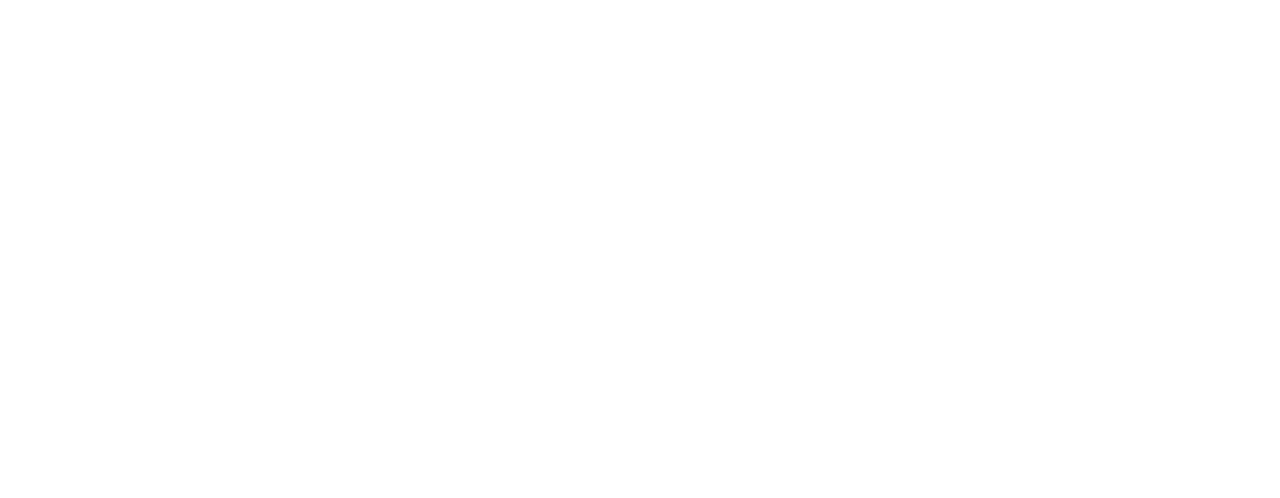
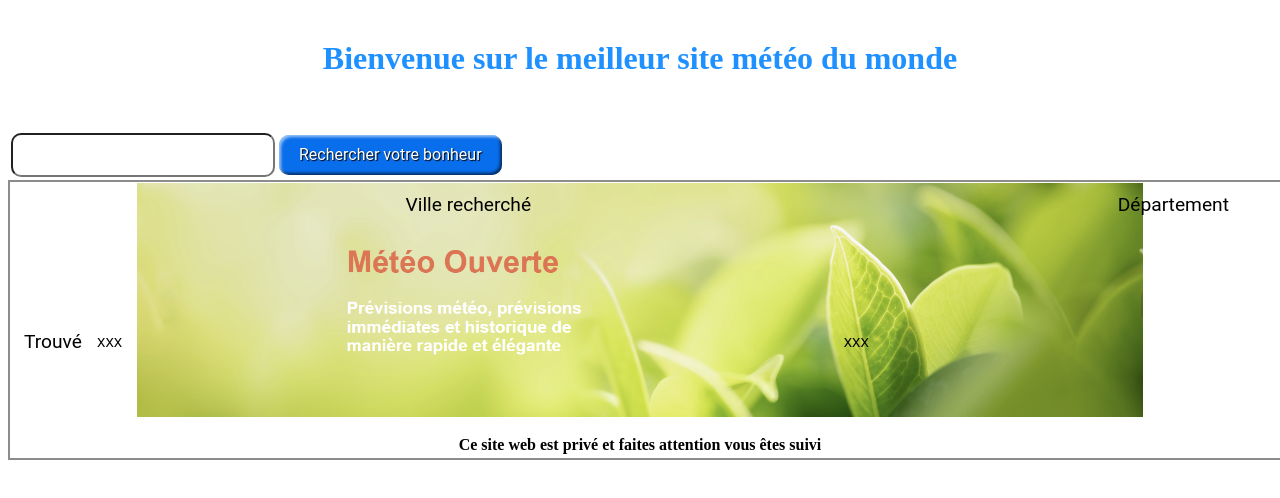
Before and after one commit to leodevops94/ma-meteo-en-html-css-js-php, a plain HTML site: page index.html in a window 1280 px wide. Drawn offline with Linux system fonts and the light colour scheme.

Commit message:
Add files via upload

```diff
--- /dev/null
+++ b/Locale/css/index.css
@@ -0,0 +1,87 @@
+H1{
+    position: static;
+    font: gras 1.2rem "Roboto", sans-serif;
+    text-align: center;
+    top: 20px;
+    block-size: auto;
+    padding: 32px;
+    color: dodgerblue;
+}
+
+
+.styled2{
+    position: left;
+    font: 1.2rem "Roboto", sans-serif;
+    border: 2;
+    line-height: 2.5;
+    padding: 0 20px;
+    font-size: 1rem;
+    text-align: center;
+    text-shadow: 2px 2px 2px #393737;
+    border-radius: 10px;
+}
+
+.styled1 {
+    position: right;
+    font: 1.2rem "Roboto", sans-serif;
+    border: 0;
+    line-height: 2.5;
+    padding: 0 20px;
+    font-size: 1rem;
+    text-align: center;
+    color: #fff;
+    text-shadow: 1px 1px 1px #000;
+    border-radius: 10px;
+    background-color: rgb(9, 110, 235);
+    box-shadow:
+      inset 2px 2px 3px rgba(255, 255, 255, 0.6),
+      inset -2px -2px 3px rgba(0, 0, 0, 0.6);
+    object-fit: contain;
+  }
+
+.styled1:active {
+    box-shadow:
+      inset -2px -2px 3px rgba(255, 255, 255, 0.6),
+      inset 2px 2px 3px rgba(0, 0, 0, 0.6);
+  }
+
+
+
+
+.Rechercherlameteo{
+  position: absolute;
+  height: 280px;
+  width: 1500px;
+  border: 2px solid rgb(140 140 140);
+  font:
+    16px "Open Sans",
+    Helvetica,
+    Arial,
+    sans-serif;
+  object-fit: scale-down;
+}
+
+.ImagePresentation{
+  table-layout: fixed;
+  width: 80%;
+}
+
+.TH1{
+  height: 40px;
+  font: 1.2rem "Roboto", sans-serif;
+}
+
+.TH2{
+  width: 80px;
+  font: 1.2rem "Roboto", sans-serif;
+}
+
+.td{
+  text-align: center;
+  font: 1.2rem "Roboto", sans-serif;
+}
+
+.p{
+  font: Gras 1.2rem "Roboto", sans-serif;
+
+}
--- a/index.html
+++ b/index.html
@@ -2,9 +2,60 @@
 <head>
       <meta charset="UTF-8">
       <meta name="viewport" content="width=device-width, initial-scale=1.0">
-      <title>Document</title>
+      <link  href="./Locale/css/index.css" rel="stylesheet" type="text/css">
+      <title>Bienvenue sur le meilleur site météo du monde</title>
+
 </head>
 <body>
 
+      <colgroup>
+            <col span="12"/>
+      </colgroup>
+
+      <head>
+            <Div>
+            <H1>Bienvenue sur le meilleur site météo du monde</H1>
+            </Div>
+<!--L'idée c'est de vérifier suivant une liste défini (code postal et/ou une villes) avant de lancer la requeête -->
+           <table class="zoneDeRecherche">
+                  <form action="https://openweathermap.org/" method="get">
+                        <tr class="recherche1">
+                              <th ><input class="styled2" id="villeRecherche" name="villeRecherche"></th>
+                              <th ><button popovertaget="villeRecherche" class="styled1" type="submit" formtarget="tableau1">Rechercher votre bonheur</button></th>
+                        </tr>
+                  </form>
+            </table>
+
+      </head>
+
+      <main>
+
+            <table class="Rechercherlameteo" id="tableau1">
+
+                        <tr>
+                              <th> </th>
+                              <th class="TH1">Ville recherché</th>
+                              <th class="TH1">Département</th>
+                        </tr>
+                        <tr>
+                              <th class="TH2">Trouvé</th>
+                              <td>xxx</td>
+                              <td>xxx</td>
+                        </tr>
+
+            </table>
+
+            <table>
+                  <tr>
+                        <th><img class="ImagePresentation" src="./Locale/log/Image-1-Présentation.png" alt="Image de présentation"></th>
+                  </tr>
+            </table>
+
+      </main>
+      <Footer>
+            <p style="text-align: center;"><strong>Ce site web est privé et faites attention vous êtes suivi</strong></p>
+
+      </Footer>
+
 </body>
 </html>
```
Also changed, not shown: Locale/log/Image-1-Présentation.png (added).
